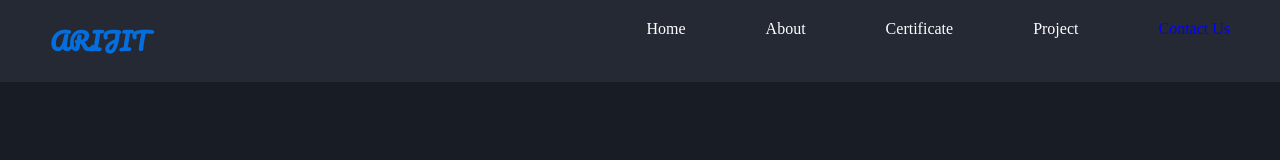
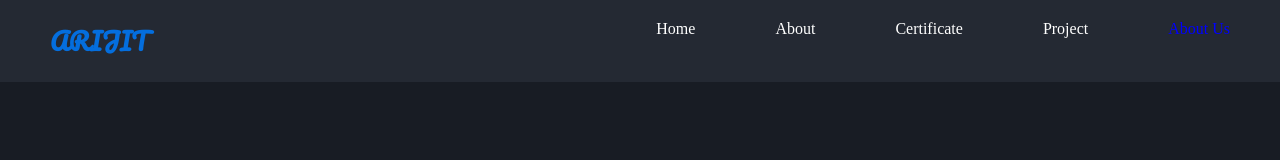
Before and after one commit to Arijitmanna200/Portfolio, a plain HTML site: page index.html in a window 1280 px wide. Shown: the top 160 px of the page. Drawn offline with Linux system fonts and the light colour scheme; grey boxes are pictures that could not be loaded.

Commit message:
Update index.html

```diff
--- a/index.html
+++ b/index.html
@@ -36,7 +36,7 @@
                 <li class="nav-item"><a href="#About" class="nav-link">About</a></li>
                 <li class="nav-item"><a href="#Certificate" class="nav-link">Certificate</a></li>
                 <li class="nav-item"><a href="#Project" class="nav-link">Project</a></li>
-                <li class="nav-item"><a href="#Contact" class="nav-link">Contact Us</a></li>
+                <li class="nav-item"><a href="#Contact" class="nav-link">About Us</a></li>
             </ul>
             <button><i class="fa-solid fa-2x fa-bars menu"></i></button>
         </nav>
```
